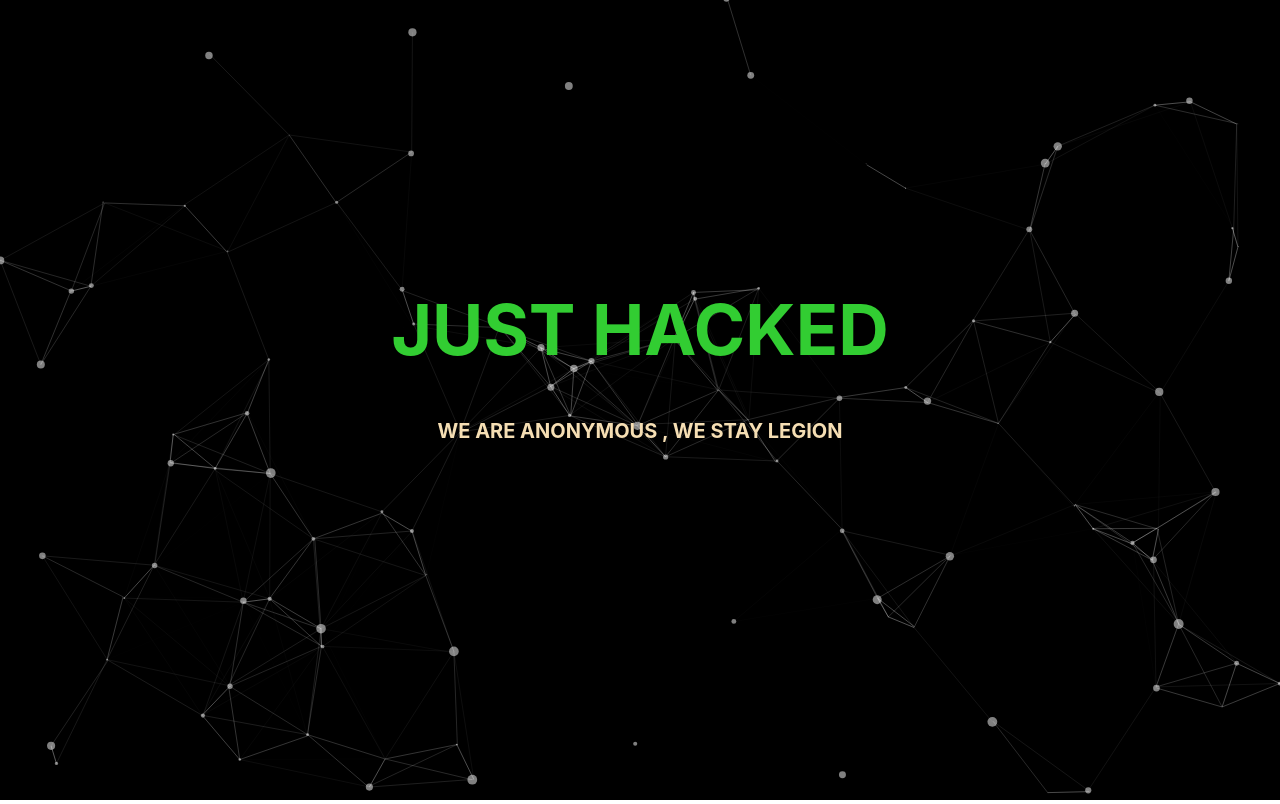
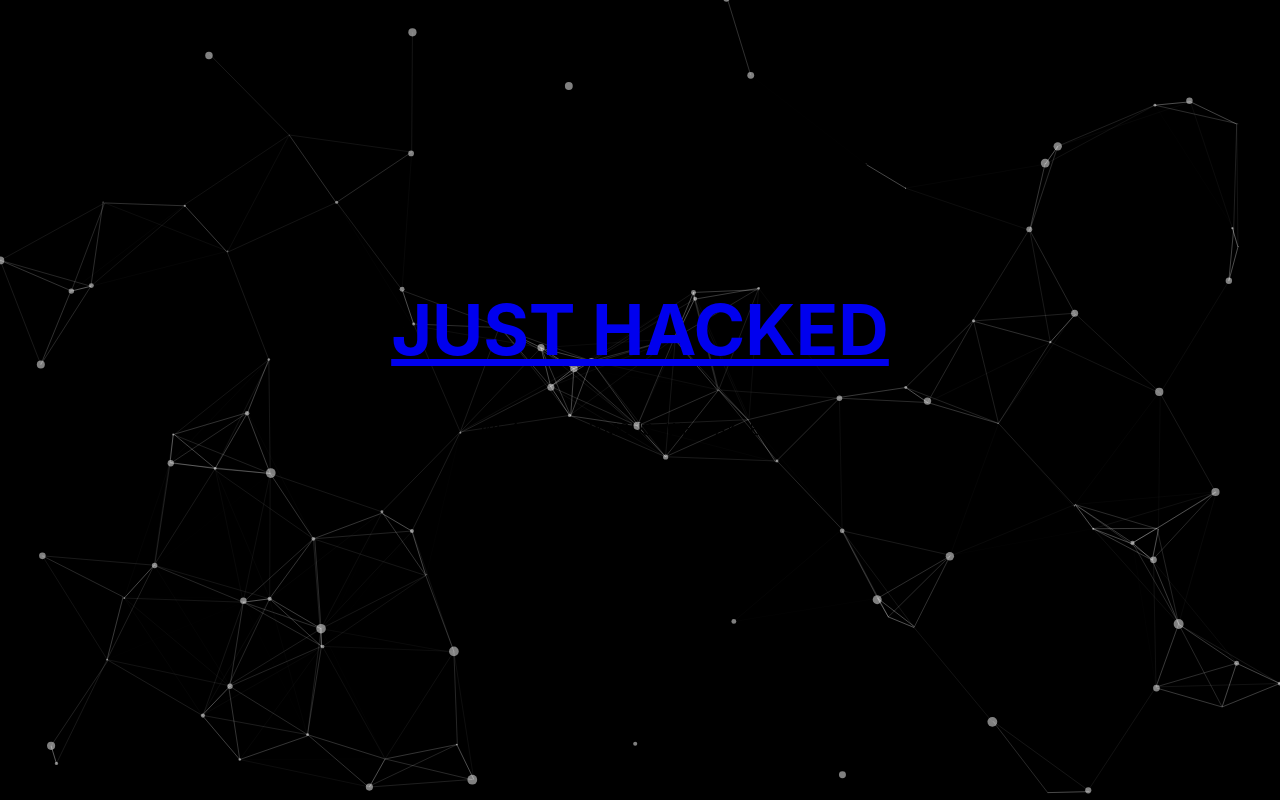
Before and after one commit to Pikachu-lopz/portfolio, a plain HTML site: page index.html in a window 1280 px wide. Drawn offline with Linux system fonts and the light colour scheme.

Commit message:
Update index.html

```diff
--- a/index.html
+++ b/index.html
@@ -12,7 +12,10 @@
     <!-- Particles.js div -->
     <div id="particles-js">
         <div class="heading">
-            <h1>JUST HACKED</h1>
+		<h1><a href="/stage2/index.html">JUST HACKED</a></h1>
+
+
+           <h1JUST HACKED</h1
             <h3>
              WE ARE ANONYMOUS ,
              WE STAY LEGION
```
